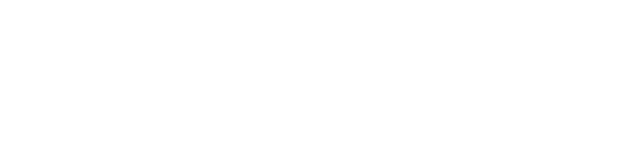
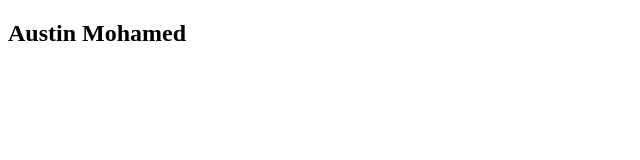
Before and after one commit to AustinMo23/foobar, a plain HTML site: page index.html in a window 1280 px wide. Shown: the whole page, without its empty margins (0-640 px from the left). Drawn offline with Linux system fonts and the light colour scheme.

Commit message:
update h2 with my name

```diff
--- a/index.html
+++ b/index.html
@@ -5,6 +5,6 @@
     <title>foobar</title>
   </head>
   <body>
-
+    <h2>Austin Mohamed</h2>
   </body>
 </html>
```
